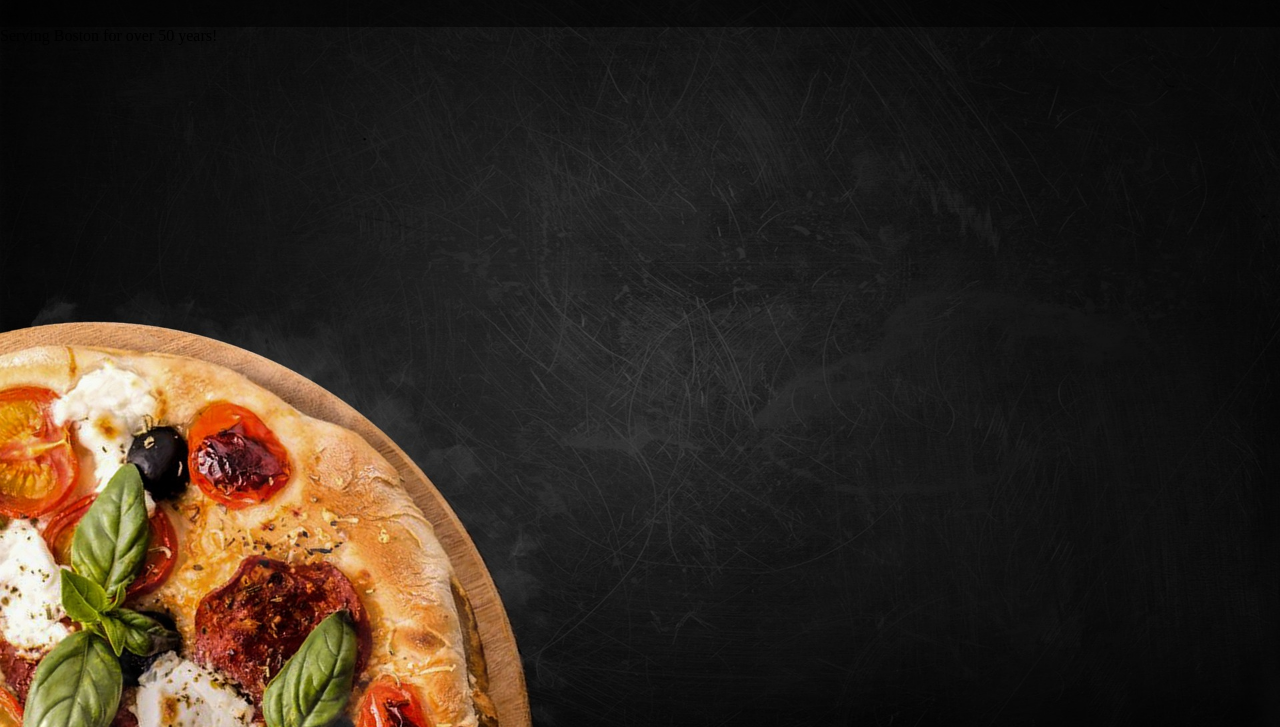
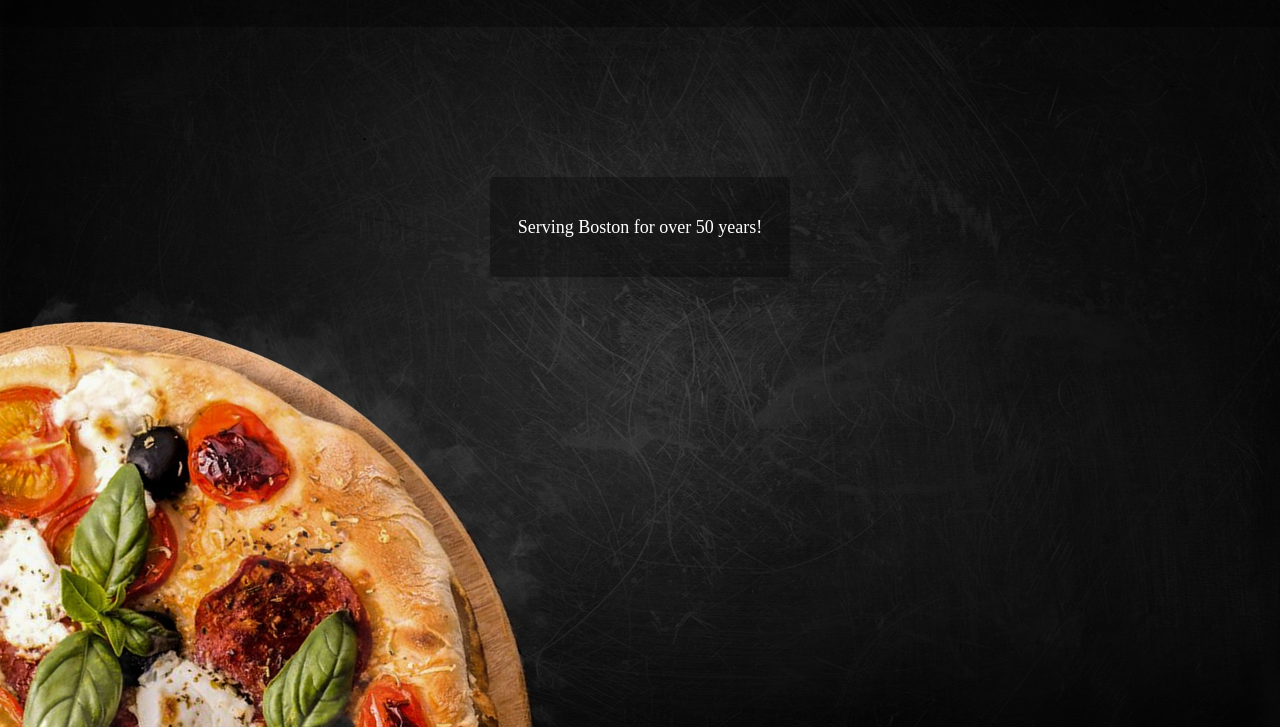
Before and after one commit to jwjepson/restaurant-page, a website: page dist/index.html in a window 1280 px wide. Shown: the part 73-800 px from the top of the page. Drawn offline with Linux system fonts and the light colour scheme.

Commit message:
style description section

```diff
--- a/src/styles.css
+++ b/src/styles.css
@@ -14,7 +14,7 @@ body {
 }
 
 .header {
-    background-color: rgba(0,0,0,0.5);
+    background-color: rgba(0,0,0,0.3);
     width: 100vw;
     height: 100px;
     display: flex;
@@ -33,3 +33,21 @@ body {
     color: white;
 
 }
+
+.description {
+    width: 300px;
+    height: 100px;
+    font-size: 18px;
+    color: white;
+    border-radius: 5px;
+    display: flex;
+    justify-content: center;
+    align-items: center;
+    background-color: rgba(0,0,0,0.3);
+}
+
+.main-content {
+    display: flex;
+    justify-content: center;
+    margin-top: 150px;
+}
```
